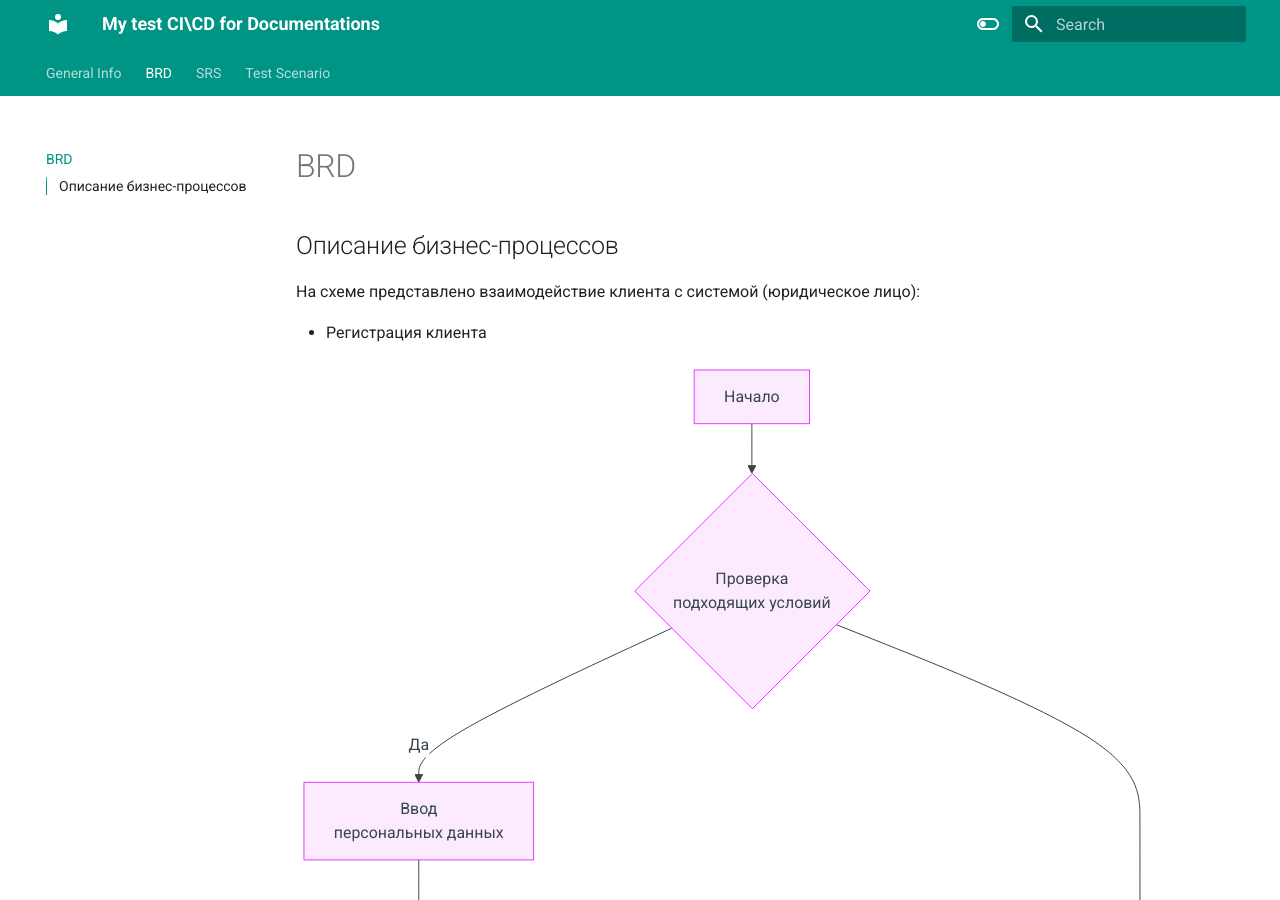
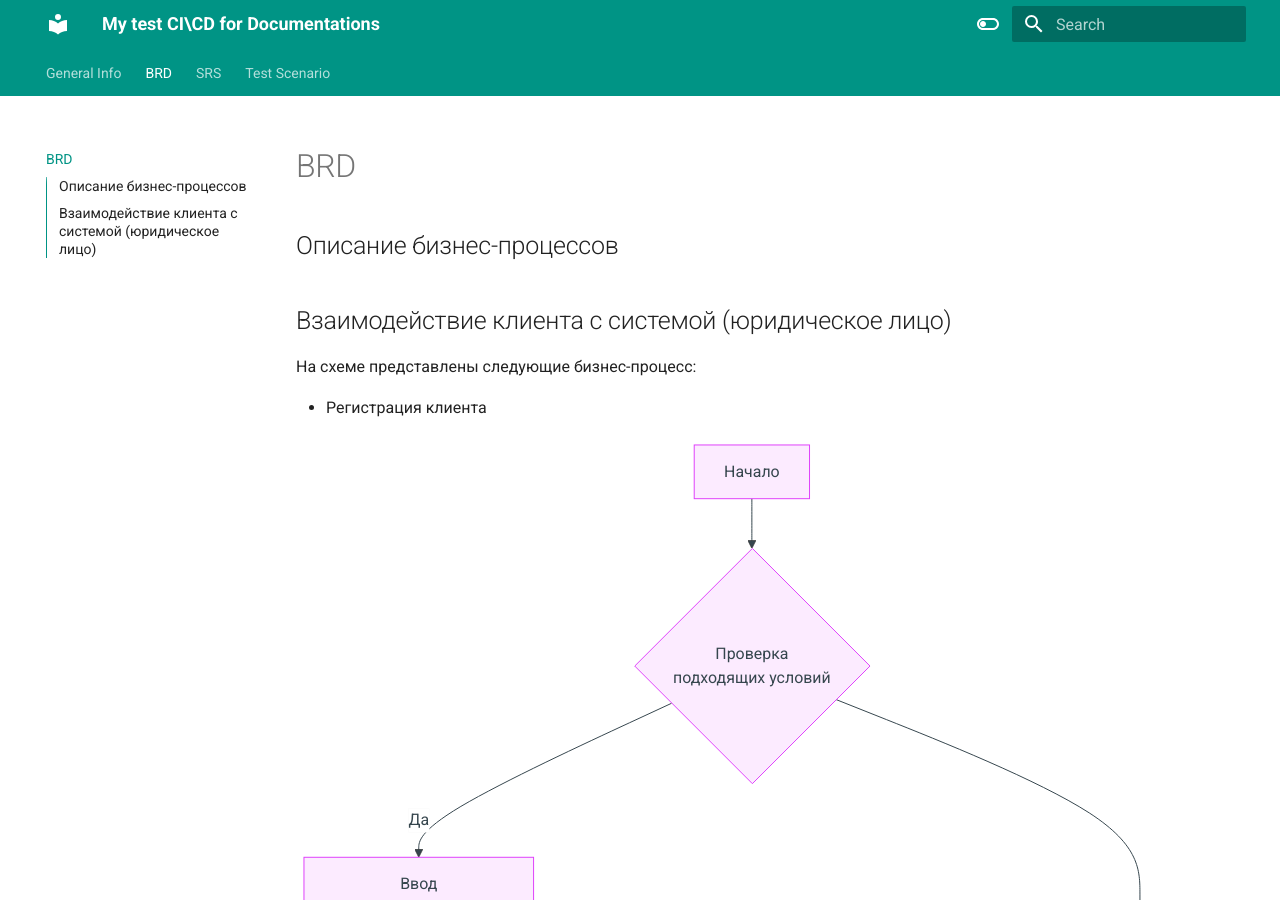
Before and after one commit to geksogen/CI-CD-Documentatons, an MkDocs documentation site: the page built from docs/BRD.md, in a window 1280 px wide and 900 px high. Built offline with MkDocs 1.6.1 and Material for MkDocs 9.7.7, drawn with Linux system fonts in a browser that asks for light colours.

Commit message:
Revert "DocOps"
This reverts commit 430a2f940478e1dd6a8ebaa1bb2326b723f59003.

```diff
--- a/docs/BRD.md
+++ b/docs/BRD.md
@@ -2,7 +2,9 @@
 
 ## Описание бизнес-процессов
 
-На схеме представлено взаимодействие клиента с системой (юридическое лицо):
+## Взаимодействие клиента с системой (юридическое лицо)
+
+На схеме представлены следующие бизнес-процесс:
 
 - Регистрация клиента
 
```
Also changed, not shown: README.md (+3 -3 lines), docs/index.md (+8 -8 lines).
